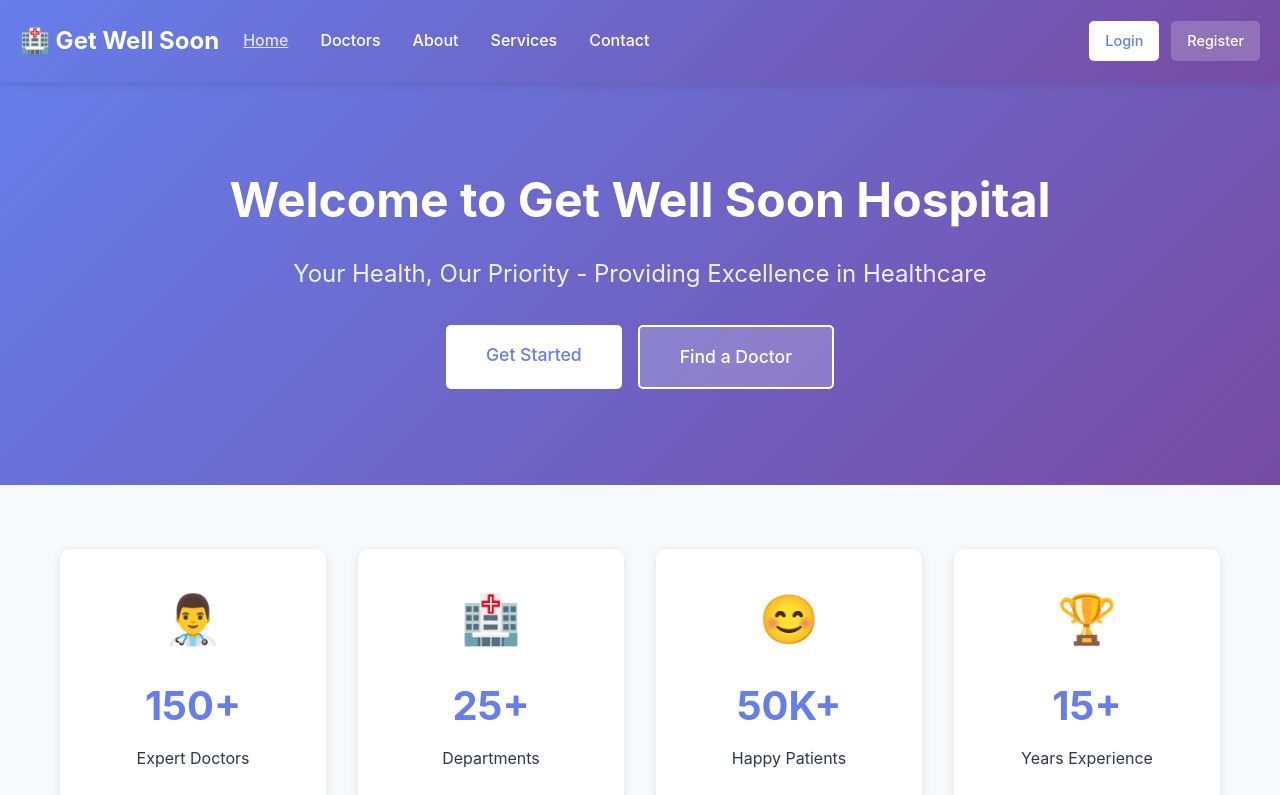
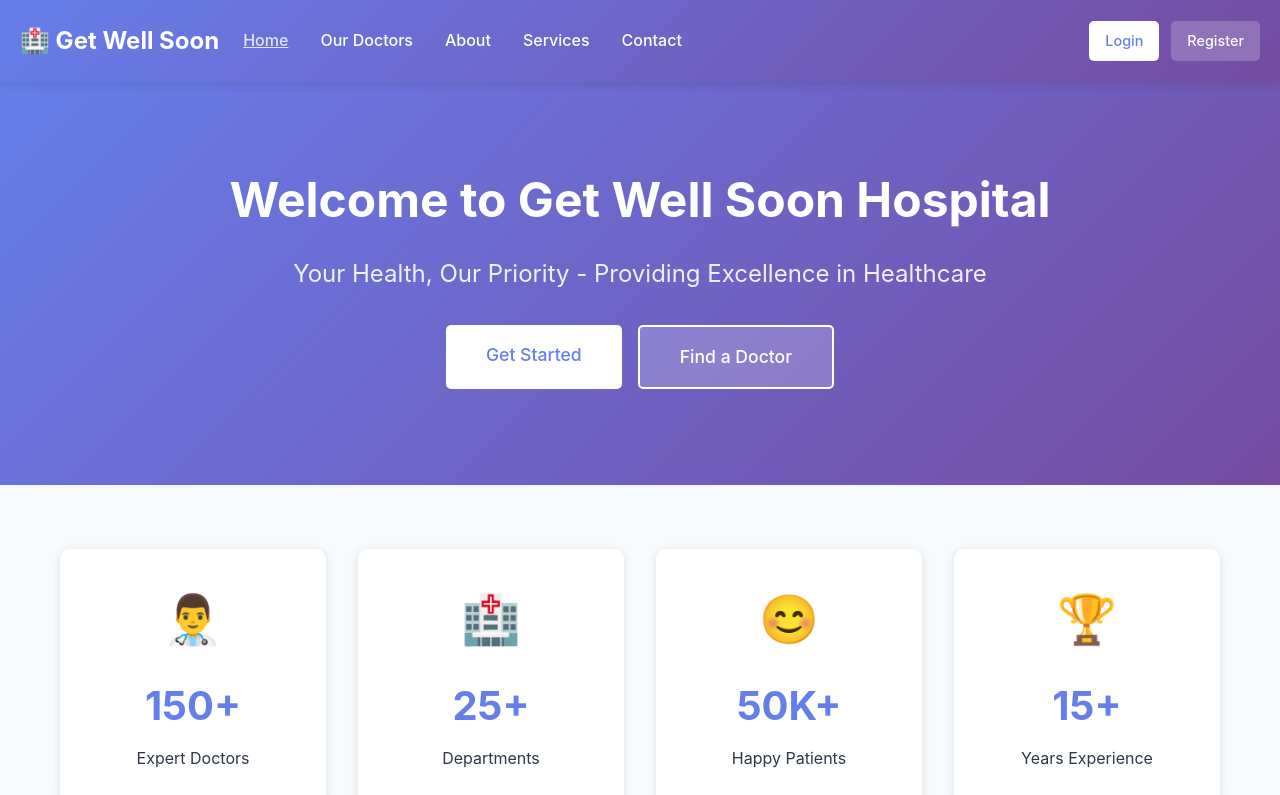
Before and after one commit to DineshRajaS/hospital-management-system, an Angular app in the folder frontend/: page / in a window 1280 px wide. Shown: the top 795 px of the page. Built offline with nearby package versions, Linux system fonts and the light colour scheme.

Commit message:
Navigation header update

```diff
--- a/frontend/src/app/shared/components/header/header.ts
+++ b/frontend/src/app/shared/components/header/header.ts
@@ -21,17 +21,19 @@ import { AuthService } from '../../../core/services/auth';
           @if (isAuthChecked) {
             <nav class="nav-menu">
               <a routerLink="/" routerLinkActive="active" [routerLinkActiveOptions]="{exact: true}">Home</a>
-              <a routerLink="/doctors" routerLinkActive="active">Doctors</a>
+              <a routerLink="/doctors" routerLinkActive="active">Our Doctors</a>
 
               @if (authService.isAuthenticated()) {
-                <a routerLink="/appointments" routerLinkActive="active">Appointments</a>
+                <!-- <a routerLink="/appointments" routerLinkActive="active">Appointments</a> -->
 
                 @if (authService.isPatient()) {
+                  <a routerLink="/appointments" routerLinkActive="active">Appointments</a>
                   <a routerLink="/bills" routerLinkActive="active">My Bills</a>
                   <a routerLink="/profile" routerLinkActive="active">Profile</a>
                 }
 
                 @if (authService.isDoctor()) {
+                  <a routerLink="/appointments" routerLinkActive="active">Appointments</a>
                   <a routerLink="/doctor/schedule" routerLinkActive="active">My Schedule</a>
                   <a routerLink="/doctor/profile" routerLinkActive="active">Profile</a>
                 }
```
